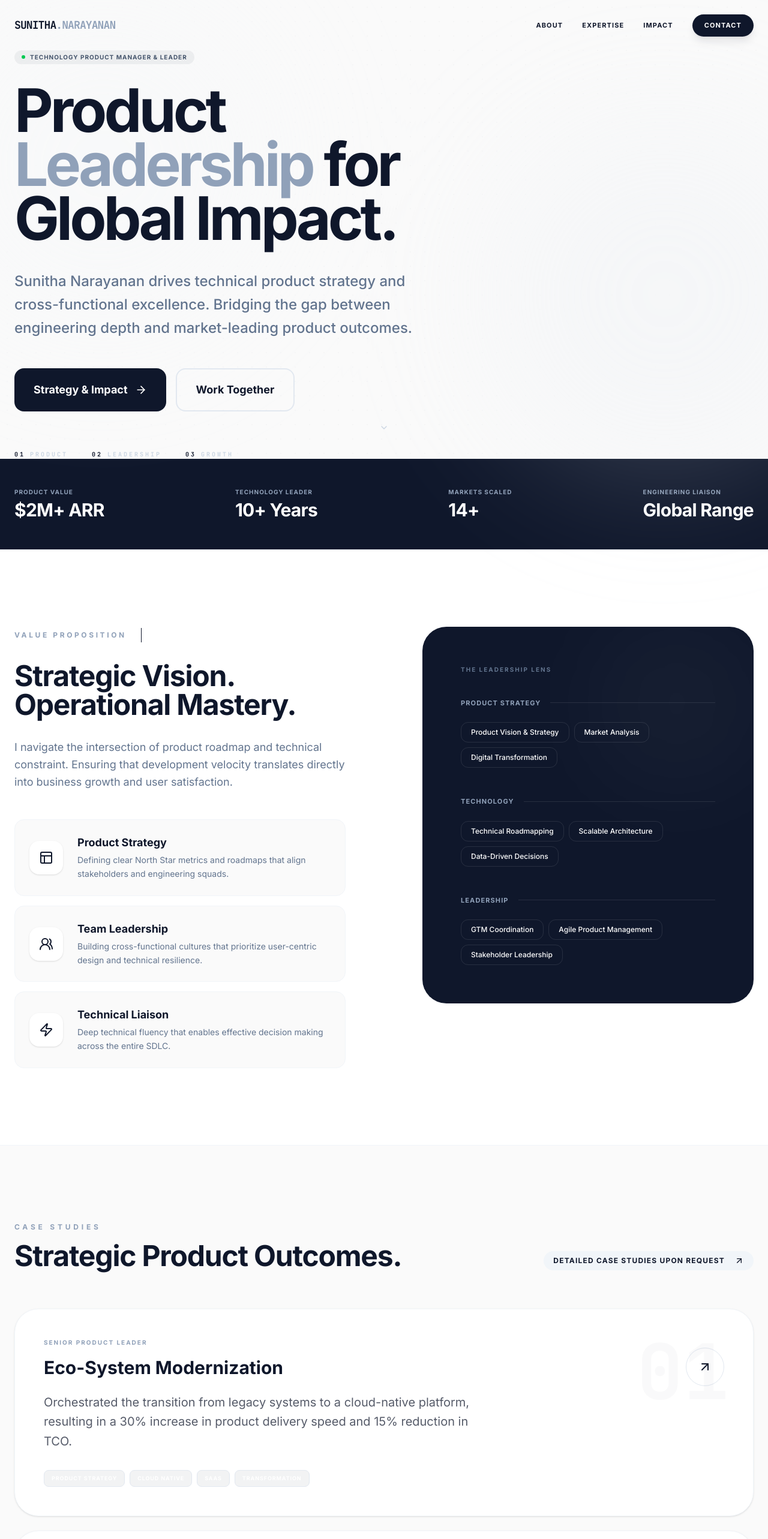
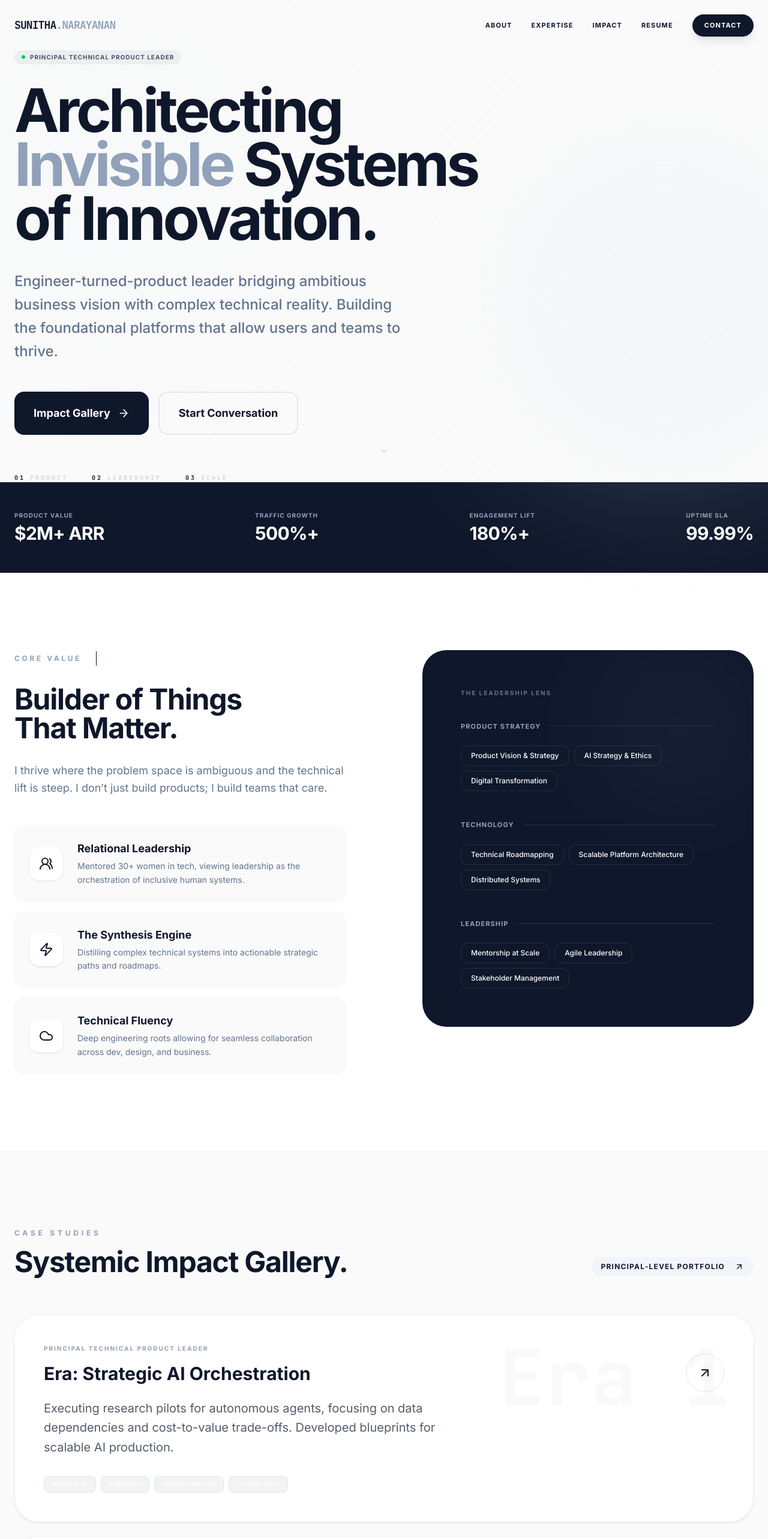
Before and after one commit to snaraportfolio/aboutme, a React (Vite) app: page / in a window 1280 px wide. Shown: the top 2566 px of the page at 60% size. Built offline with nearby package versions, Linux system fonts and the light colour scheme.

Commit message:
feat: Update profile to Principal Technical Product Leader
Reflects current role and expertise, emphasizing AI strategy and global scale platforms. Updates meta descriptions, keywords, and project details to align with the new title.

```diff
--- a/index.html
+++ b/index.html
@@ -3,22 +3,22 @@
   <head>
     <meta charset="UTF-8" />
     <meta name="viewport" content="width=device-width, initial-scale=1.0" />
-    <title>Sunitha Narayanan | Tech Product Manager & Strategic Leader</title>
-    <meta name="description" content="Professional portfolio of Sunitha Narayanan, a Senior Technology Product Manager and Leader specializing in product strategy, technical roadmapping, and driving enterprise growth." />
-    <meta name="keywords" content="Sunitha Narayanan, Product Manager, Technical Product Manager, TPM, Product Leadership, Tech Product Leader, Strategic Advisor, Digital Transformation" />
+    <title>Sunitha Narayanan | Principal Technical Product Leader</title>
+    <meta name="description" content="Professional portfolio of Sunitha Narayanan, an Engineer-turned-Principal Technical Product Leader specializing in global scale, digital transformation, and AI strategy." />
+    <meta name="keywords" content="Sunitha Narayanan, Technical Product Leader, TPL, Principal PM, Product Strategy, Digital Transformation, AI Strategy, Engineering Leadership" />
 
     <!-- Open Graph / Facebook -->
     <meta property="og:type" content="website" />
     <meta property="og:url" content="https://snaraportfolio.github.io/" />
-    <meta property="og:title" content="Sunitha Narayanan | Tech Product Manager & Strategic Leader" />
-    <meta property="og:description" content="Driving impact through strategic product leadership. Explore the professional portfolio of Sunitha Narayanan." />
+    <meta property="og:title" content="Sunitha Narayanan | Principal Technical Product Leader" />
+    <meta property="og:description" content="Architecting the invisible systems that enable global innovation. Explore the professional portfolio of Sunitha Narayanan." />
     <meta property="og:image" content="https://snaraportfolio.github.io/og-image.png" />
 
     <!-- Twitter -->
     <meta property="twitter:card" content="summary_large_image" />
     <meta property="twitter:url" content="https://snaraportfolio.github.io/" />
-    <meta property="twitter:title" content="Sunitha Narayanan | Tech Product Manager & Strategic Leader" />
-    <meta property="twitter:description" content="Driving impact through strategic product leadership. Explore the professional portfolio of Sunitha Narayanan." />
+    <meta property="twitter:title" content="Sunitha Narayanan | Principal Technical Product Leader" />
+    <meta property="twitter:description" content="Architecting the invisible systems that enable global innovation. Explore the professional portfolio of Sunitha Narayanan." />
     <meta property="twitter:image" content="https://snaraportfolio.github.io/og-image.png" />
 
     <!-- Favicon -->
--- a/metadata.json
+++ b/metadata.json
@@ -1,6 +1,6 @@
 {
-  "name": "Sunitha Narayanan | Tech Product Manager & Leader Portfolio",
-  "description": "Professional portfolio for Sunitha Narayanan, showcasing technical product leadership, strategic growth, and product-led digital transformation.",
+  "name": "Sunitha Narayanan | Principal Technical Product Leader Portfolio",
+  "description": "Professional portfolio for Sunitha Narayanan, an Engineer-turned-Principal Technical Product Leader focusing on global scale platforms and AI orchestration.",
   "requestFramePermissions": [],
   "majorCapabilities": []
 }
--- a/src/App.tsx
+++ b/src/App.tsx
@@ -42,33 +42,39 @@ interface Project {
 const SKILLS: Skill[] = [
   { name: "Product Vision & Strategy", category: "Product Strategy" },
   { name: "Technical Roadmapping", category: "Technology" },
-  { name: "Market Analysis", category: "Product Strategy" },
-  { name: "Scalable Architecture", category: "Technology" },
-  { name: "GTM Coordination", category: "Leadership" },
+  { name: "AI Strategy & Ethics", category: "Product Strategy" },
+  { name: "Scalable Platform Architecture", category: "Technology" },
+  { name: "Mentorship at Scale", category: "Leadership" },
   { name: "Digital Transformation", category: "Product Strategy" },
-  { name: "Data-Driven Decisions", category: "Technology" },
-  { name: "Agile Product Management", category: "Leadership" },
-  { name: "Stakeholder Leadership", category: "Leadership" },
+  { name: "Distributed Systems", category: "Technology" },
+  { name: "Agile Leadership", category: "Leadership" },
+  { name: "Stakeholder Management", category: "Leadership" },
 ];
 
 const PROJECTS: Project[] = [
   {
-    title: "Eco-System Modernization",
-    role: "Senior Product Leader",
-    impact: "Orchestrated the transition from legacy systems to a cloud-native platform, resulting in a 30% increase in product delivery speed and 15% reduction in TCO.",
-    tags: ["Product Strategy", "Cloud Native", "SaaS", "Transformation"],
+    title: "Era: Strategic AI Orchestration",
+    role: "Principal Technical Product Leader",
+    impact: "Executing research pilots for autonomous agents, focusing on data dependencies and cost-to-value trade-offs. Developed blueprints for scalable AI production.",
+    tags: ["Agentic AI", "Strategy", "Orchestration", "Future Tech"],
   },
   {
-    title: "Next-Gen Platform Launch",
-    role: "Technology Product Manager",
-    impact: "Defined the MVP for a suite of internal optimization tools, reducing operational overhead by $2M annually through automated workflows.",
-    tags: ["Product Growth", "Node.js", "AI/ML", "Workflow Automation"],
+    title: "Era: Innovation & CX (Nike NSRL)",
+    role: "Senior Product Leader",
+    impact: "Scaled a biomechanical platform driving 30% increase in member activation. Led tech strategy for physiological data viz, increasing engagement by 180%.",
+    tags: ["Biometrics", "Motion Capture", "Data Visualization", "Growth"],
   },
   {
-    title: "Global Feature Expansion",
-    role: "Strategic Product Lead",
-    impact: "Led cross-functional teams to launch localized experiences in 14 new markets, driving a 25% uptick in global MAUs.",
-    tags: ["Global Expansion", "User Experience", "Market Strategy", "Data Analytics"],
+    title: "Era: Scale & Platform Modernization",
+    role: "Strategic Tech Lead",
+    impact: "Built a 'Single Source of Truth' digital core for 3,000+ users, replacing legacy systems and increasing release frequency 12x with 99.9% uptime.",
+    tags: ["Platform", "Migration", "Scale", "Modernization"],
+  },
+  {
+    title: "Era: Global E-commerce Expansion",
+    role: "Technical Product Architect",
+    impact: "Built foundations for EU, Japan, and China market entries. Supported 500%+ traffic growth while maintaining 99.99% availability.",
+    tags: ["E-commerce", "Global Scale", "Localization", "Architecture"],
   },
 ];
 
@@ -96,6 +102,14 @@ function Nav() {
             <a href="#about" className="hover:text-slate-500 transition-colors">About</a>
             <a href="#expertise" className="hover:text-slate-500 transition-colors">Expertise</a>
             <a href="#impact" className="hover:text-slate-500 transition-colors">Impact</a>
+            <a
+              href="https://drive.google.com/file/d/11jNyRSZGbXBeZiaUFqsn-r-gFhosTd7u/view?usp=sharing"
+              target="_blank"
+              rel="noopener noreferrer"
+              className="hover:text-slate-500 transition-colors"
+            >
+              Resume
+            </a>
             <a href="#contact" className="px-5 py-2.5 bg-slate-900 text-white rounded-full hover:bg-slate-700 transition-all active:scale-95 shadow-lg shadow-slate-900/10 hover:shadow-slate-900/20">
               Contact
             </a>
@@ -118,11 +132,18 @@ function Nav() {
             <a href="#about" onClick={() => setMobileMenuOpen(false)}>About</a>
             <a href="#expertise" onClick={() => setMobileMenuOpen(false)}>Expertise</a>
             <a href="#impact" onClick={() => setMobileMenuOpen(false)}>Impact</a>
+            <a
+              href="https://drive.google.com/file/d/11jNyRSZGbXBeZiaUFqsn-r-gFhosTd7u/view?usp=sharing"
+              target="_blank"
+              onClick={() => setMobileMenuOpen(false)}
+            >
+              Resume
+            </a>
             <a href="#contact" className="text-slate-400" onClick={() => setMobileMenuOpen(false)}>Hire Me</a>
 
             <div className="pt-12 border-t border-slate-100 flex gap-6">
-              <Linkedin className="w-6 h-6" />
-              <Mail className="w-6 h-6" />
+              <a href="http://linkedin.com/in/nsunitha" target="_blank" rel="noopener noreferrer"><Linkedin className="w-6 h-6" /></a>
+              <a href="mailto:sunitha.n@gmail.com"><Mail className="w-6 h-6" /></a>
               <Github className="w-6 h-6" />
             </div>
           </div>
@@ -154,18 +175,18 @@ export default function App() {
           >
             <div id="about" className="inline-flex items-center gap-2 px-3 py-1 bg-slate-900/5 rounded-full text-[10px] font-bold uppercase tracking-widest text-slate-600 mb-8">
               <span className="w-1.5 h-1.5 rounded-full bg-green-500" />
-              Technology Product Manager & Leader
+              Principal Technical Product Leader
             </div>
 
             <h1 className="text-5xl sm:text-7xl md:text-8xl lg:text-[100px] font-bold tracking-tighter leading-[0.9] mb-10">
-              Product <br />
-              <span className="text-slate-400">Leadership</span> for <br className="hidden sm:block" />
-              Global Impact.
+              Architecting <br />
+              <span className="text-slate-400">Invisible</span> Systems <br className="hidden sm:block" />
+              of Innovation.
             </h1>
 
             <p className="text-lg md:text-2xl text-slate-500 leading-relaxed max-w-2xl mb-12 font-medium">
-              Sunitha Narayanan drives technical product strategy and cross-functional excellence.
-              Bridging the gap between engineering depth and market-leading product outcomes.
+              Engineer-turned-product leader bridging ambitious business vision with complex technical reality.
+              Building the foundational platforms that allow users and teams to thrive.
             </p>
 
             <div className="flex flex-col sm:flex-row gap-4 mb-16">
@@ -173,21 +194,21 @@ export default function App() {
                 href="#impact"
                 className="inline-flex items-center justify-center gap-3 px-8 py-5 bg-slate-900 text-white rounded-2xl font-bold text-lg hover:shadow-2xl hover:shadow-slate-900/20 hover:-translate-y-1 transition-all group"
               >
-                Strategy & Impact
+                Impact Gallery
                 <ArrowRight className="w-5 h-5 group-hover:translate-x-1 transition-transform" />
               </a>
               <a
                 href="#contact"
                 className="inline-flex items-center justify-center px-8 py-5 border-2 border-slate-200 text-slate-900 rounded-2xl font-bold text-lg hover:border-slate-900 hover:bg-slate-50 transition-all font-sans"
               >
-                Work Together
+                Start Conversation
               </a>
             </div>
 
             <div className="flex items-center gap-10 text-slate-300 font-mono text-[10px] uppercase tracking-[0.3em] font-bold">
               <div className="flex gap-2 items-center"><span className="text-slate-900">01</span> PRODUCT</div>
               <div className="flex gap-2 items-center"><span className="text-slate-900">02</span> LEADERSHIP</div>
-              <div className="flex gap-2 items-center"><span className="text-slate-900">03</span> GROWTH</div>
+              <div className="flex gap-2 items-center"><span className="text-slate-900">03</span> SCALE</div>
             </div>
           </motion.div>
         </div>
@@ -202,9 +223,9 @@ export default function App() {
         <div className="max-w-7xl mx-auto flex flex-wrap justify-between items-center gap-8">
           {[
             { label: "Product Value", value: "$2M+ ARR" },
-            { label: "Technology Leader", value: "10+ Years" },
-            { label: "Markets Scaled", value: "14+" },
-            { label: "Engineering Liaison", value: "Global Range" }
+            { label: "Traffic Growth", value: "500%+" },
+            { label: "Engagement Lift", value: "180%+" },
+            { label: "Uptime SLA", value: "99.99%" }
           ].map((stat, i) => (
             <div key={i} className="flex flex-col">
               <span className="text-[10px] font-bold uppercase tracking-widest text-slate-400 mb-1">{stat.label}</span>
@@ -220,19 +241,19 @@ export default function App() {
           <div className="grid lg:grid-cols-2 gap-16 lg:gap-32 items-start">
             <div>
               <div className="inline-block py-1 pr-6 border-r border-slate-900 mb-8">
-                <h2 className="text-xs font-bold uppercase tracking-[0.3em] text-slate-400">Value Proposition</h2>
+                <h2 className="text-xs font-bold uppercase tracking-[0.3em] text-slate-400">Core Value</h2>
               </div>
-              <h3 className="text-4xl md:text-5xl font-bold tracking-tight mb-8">Strategic Vision. <br/>Operational Mastery.</h3>
+              <h3 className="text-4xl md:text-5xl font-bold tracking-tight mb-8">Builder of Things <br/>That Matter.</h3>
               <p className="text-lg text-slate-500 leading-relaxed mb-12">
-                I navigate the intersection of product roadmap and technical constraint.
-                Ensuring that development velocity translates directly into business growth and user satisfaction.
+                I thrive where the problem space is ambiguous and the technical lift is steep.
+                I don’t just build products; I build teams that care.
               </p>
 
               <div className="space-y-4">
                 {[
-                  { icon: Layout, title: "Product Strategy", desc: "Defining clear North Star metrics and roadmaps that align stakeholders and engineering squads." },
-                  { icon: Users2, title: "Team Leadership", desc: "Building cross-functional cultures that prioritize user-centric design and technical resilience." },
-                  { icon: Zap, title: "Technical Liaison", desc: "Deep technical fluency that enables effective decision making across the entire SDLC." }
+                  { icon: Users2, title: "Relational Leadership", desc: "Mentored 30+ women in tech, viewing leadership as the orchestration of inclusive human systems." },
+                  { icon: Zap, title: "The Synthesis Engine", desc: "Distilling complex technical systems into actionable strategic paths and roadmaps." },
+                  { icon: Cloud, title: "Technical Fluency", desc: "Deep engineering roots allowing for seamless collaboration across dev, design, and business." }
                 ].map((item, i) => (
                   <div key={i} className="flex gap-6 p-6 rounded-2xl bg-[#FAFAFA] border border-slate-100 items-center">
                     <div className="w-14 h-14 bg-white rounded-2xl shadow-sm flex items-center justify-center text-slate-900 flex-shrink-0">
@@ -284,10 +305,10 @@ export default function App() {
           <div className="flex flex-col md:flex-row md:items-end justify-between mb-16 gap-8">
             <div className="max-w-2xl">
               <h2 className="text-xs font-bold uppercase tracking-[0.4em] text-slate-400 mb-4">Case Studies</h2>
-              <h3 className="text-4xl md:text-5xl font-bold tracking-tight">Strategic Product Outcomes.</h3>
+              <h3 className="text-4xl md:text-5xl font-bold tracking-tight">Systemic Impact Gallery.</h3>
             </div>
             <div className="flex items-center gap-4 text-xs font-bold uppercase tracking-widest bg-slate-100 px-4 py-2 rounded-full">
-              Detailed Case Studies upon Request <ArrowUpRight className="w-4 h-4" />
+              Principal-level Portfolio <ArrowUpRight className="w-4 h-4" />
             </div>
           </div>
 
@@ -318,7 +339,7 @@ export default function App() {
                   </div>
                 </div>
                 <div className="absolute top-10 right-10 text-9xl font-black opacity-[0.02] group-hover:opacity-[0.05] transition-opacity pointer-events-none font-mono">
-                  0{i + 1}
+                  Era {i + 1}
                 </div>
               </motion.div>
             ))}
@@ -333,19 +354,19 @@ export default function App() {
             <div className="absolute top-0 left-1/2 -translate-x-1/2 w-full h-full bg-[radial-gradient(circle_at_50%_50%,#334155_0%,transparent_70%)] opacity-30" />
 
             <div className="relative z-10 max-w-3xl mx-auto">
-              <Zap className="w-12 h-12 mx-auto mb-10 text-slate-400" />
-              <h2 className="text-4xl md:text-6xl font-bold tracking-tight mb-8">Driving Growth Through Product Innovation.</h2>
+              <Mail className="w-12 h-12 mx-auto mb-10 text-slate-400" />
+              <h2 className="text-4xl md:text-6xl font-bold tracking-tight mb-8">Let's build something <br/>that lasts.</h2>
               <p className="text-xl text-slate-400 mb-12 leading-relaxed">
-                Currently exploring senior leadership roles and strategic product partnerships.
-                Let's discuss how we can build high-performance products and organizations.
+                Seeking Principal-level opportunities where deep technical fluency meets AI strategy.
+                I’m energized by high-stakes conversations around product innovation and engineering culture.
               </p>
 
               <div className="flex flex-col sm:flex-row justify-center gap-4">
                 <a
-                  href="mailto:snaraportfolio@gmail.com"
+                  href="mailto:sunitha.n@gmail.com"
                   className="px-10 py-5 bg-white text-slate-900 rounded-2xl font-bold text-lg hover:bg-slate-200 transition-all flex items-center justify-center gap-3"
                 >
-                  Start Conversation
+                  Email Me
                   <Mail className="w-5 h-5" />
                 </a>
                 <a
@@ -355,17 +376,17 @@ export default function App() {
                   className="px-10 py-5 border-2 border-white/20 text-white rounded-2xl font-bold text-lg hover:bg-white/10 transition-all flex items-center justify-center gap-3"
                 >
                   <Linkedin className="w-5 h-5" />
-                  Connect on LinkedIn
+                  Technical Leader Profile
                 </a>
               </div>
             </div>
           </div>
 
           <div className="mt-24 pt-12 border-t border-slate-100 flex flex-col md:flex-row items-center justify-between gap-8 text-[10px] font-bold uppercase tracking-widest text-slate-400">
-            <div className="font-mono">© 2024 Sunitha Narayanan // Technology Product Leader</div>
+            <div className="font-mono">© 2024 Sunitha Narayanan // Principal Technical Product Leader</div>
             <div className="flex gap-8">
               <a href="http://linkedin.com/in/nsunitha" target="_blank" rel="noopener noreferrer" className="hover:text-slate-900 transition-colors">LinkedIn</a>
-              <a href="#" className="hover:text-slate-900 transition-colors">Resume</a>
+              <a href="https://drive.google.com/file/d/11jNyRSZGbXBeZiaUFqsn-r-gFhosTd7u/view?usp=sharing" target="_blank" rel="noopener noreferrer" className="hover:text-slate-900 transition-colors">Resume</a>
               <a href="#" className="hover:text-slate-900 transition-colors">GitHub</a>
             </div>
           </div>
```
